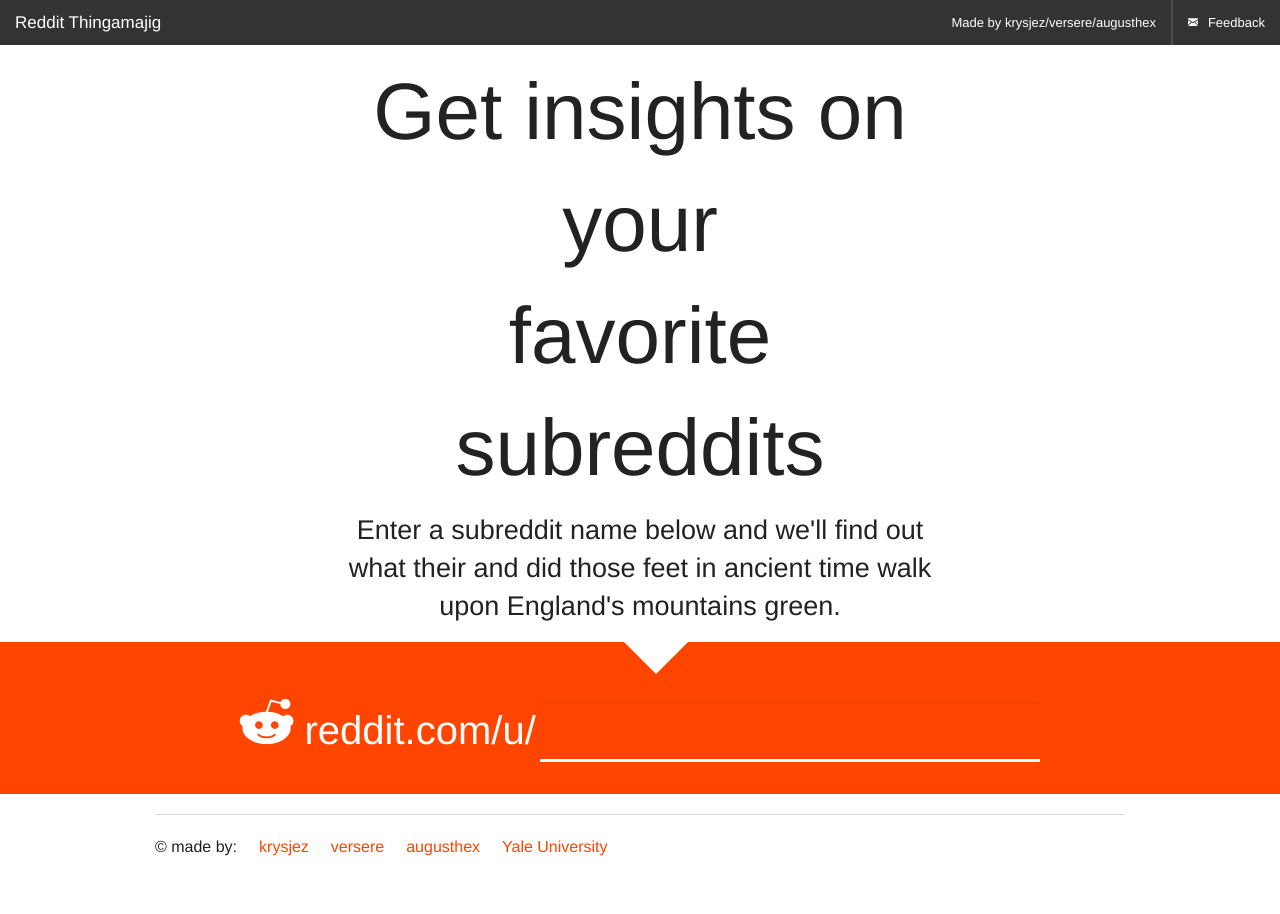
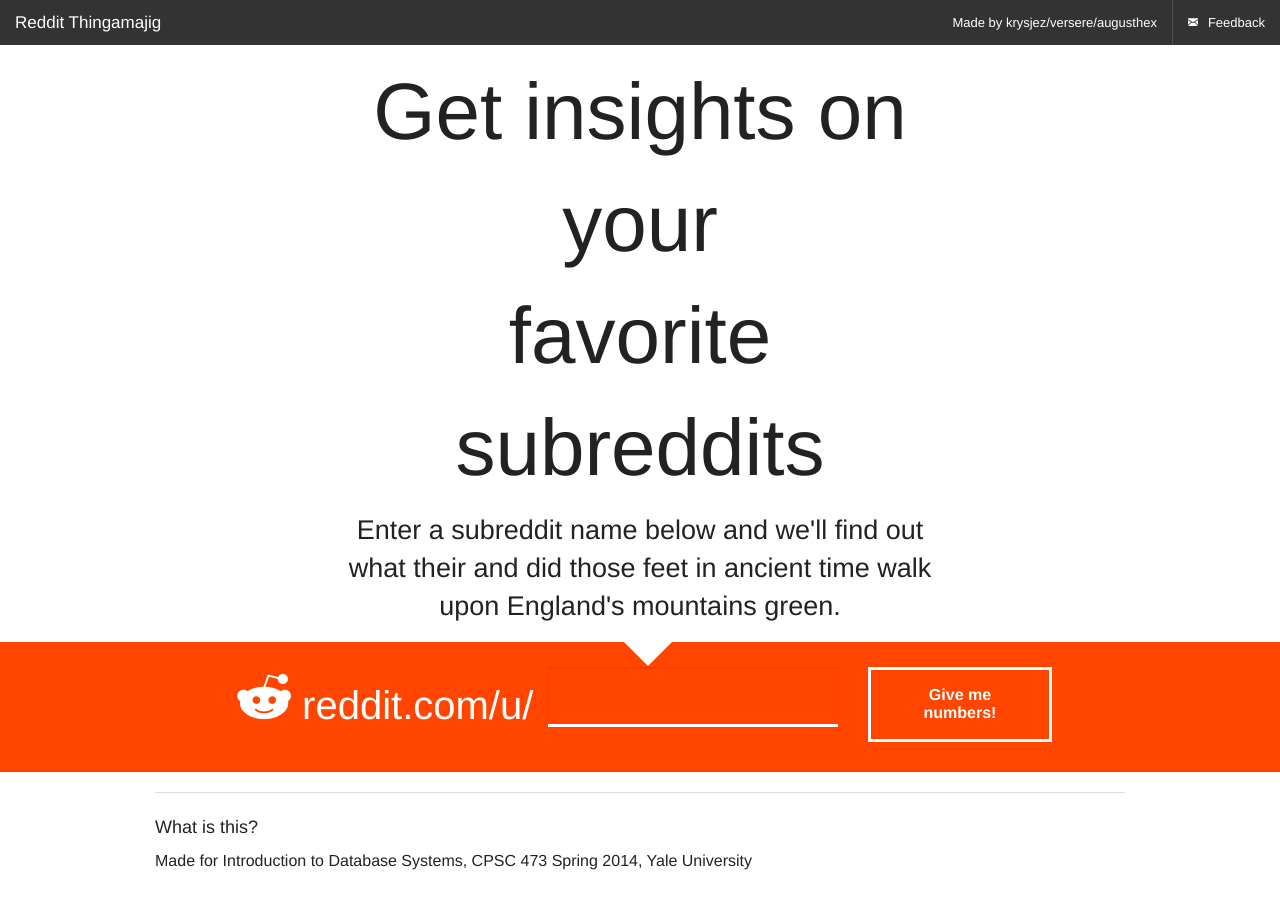
Before and after one commit to krysjez/reddit-thingamajig, a Python web app: template templates/index.html in a window 1280 px wide. Before the commit the page ends 856 px from the top, so only its background shows below. Run offline with Jinja, Linux system fonts and the light colour scheme; the template is opened without the code that fills it, so the values that code supplies are empty; some libraries are stand-ins or nearby versions.

Commit message:
damn search bar finally laid out correctly
I spent 70 minutes on this omg

```diff
--- a/templates/css/home.css
+++ b/templates/css/home.css
@@ -21,8 +21,8 @@
     top: 100%;
     left: 50%;
     margin: 0 0 0 -1em;
-    border: 2em solid transparent;
-    border-top: 2em solid white;
+    border: 1.5em solid transparent;
+    border-top: 1.5em solid white;
 }
 
 .search-bar {
@@ -30,19 +30,21 @@
 	color: white;
 	width: 100%;
 	text-align: center;
+	padding-top: 25px;
+	padding-bottom: 10px;
 }
 
-
-.search-bar .reddit-prefix {
+.reddit-prefix {
 	display: inline-block;
-	padding-top: 50px;
 	text-align: right;
 	font-size: 40px;
+	padding-right: 0;
 }
 
-.search-bar .reddit-search {
-	display: inline-block;
-	width: 500px;
+#reddit-search-button {
+	border-width: 3px;
+	border-color: white;
+	font-weight: bold;
 }
 
 .search-bar input[type="text"] {
@@ -50,7 +52,6 @@
 	font-size: 40px;
 	font-weight: bold;
 	color: white;
-	/*margin: 0;*/
 	background-color: orangered;
 	border-bottom-color: white;
 	border-width: 0 0 3px 0;
@@ -58,7 +59,6 @@
 
 .search-bar input:focus {
 	outline: none;
-	border-style: dashed;
 }
 
 .size-12 { font-size: 12px; }
--- a/templates/index.html
+++ b/templates/index.html
@@ -29,9 +29,7 @@
       <ul class="right">
         <li><a href="#">Made by krysjez/versere/augusthex</a></li>
         <li class="divider"></li>
-        <li class="divider"></li>
         <li>
-
           <a href='mailto:reddit@jessicayang.org'><i class='fi-mail' style='color:white; margin-right: 10px'></i>Feedback</a>
         </li>
       </ul>
@@ -50,22 +48,32 @@
       </div>    <!-- End Jumbo Header -->
 
       <div class='row search-bar'> <!-- search bar -->
-        <form>
           <!-- <div class='row collapse'> -->
-            <div class='reddit-prefix'>
-              <i class='fi-social-reddit size-60'></i>
-              reddit.com/u/
-            </div>
+          <div class='small-5 columns reddit-prefix'>
+            <i class='fi-social-reddit size-60'></i>
+            reddit.com/u/
+          </div>
           <!-- </div> -->
-          <div class='reddit-search'>
+          <div class='reddit-search small-3 columns'>
+            <form>
+              <input type='text' id='subreddit-input'></input>
+          </div>
+          <div class="reddit-search small-2 columns left">
+            <a href="#" class='button' id='reddit-search-button'>Give me numbers!</a>
+        </div>
 
-            <input type='text'></input>
+
+              <!-- <i class='fi-magnifying-glass size-48'></i> -->
+            </form>
           </div>
-        </form>
       </div> <!-- end search bar -->
 
       </div>
     </div> <!-- end fullwidth row -->
+
+    <div class='row'> <!-- main content row -->
+    </div> <!-- end main content row -->
+
 
     <!-- End Content -->
 
@@ -76,14 +84,9 @@
         <div class="large-12 columns"><hr>
             <div class="row">
 
-              <div class="large-6 small-12 columns">
-                  <ul class="inline-list left">
-                    <li>&copy; made by:</li>
-                    <li><a href="#">krysjez</a></li>
-                    <li><a href="#">versere</a></li>
-                    <li><a href="#">augusthex</a></li>
-                    <li><a href="#">Yale University</a></li>
-                  </ul>
+              <div class="large-8 small-12 columns">
+                  <h5>What is this?</h5>
+                  <p>Made for Introduction to Database Systems, CPSC 473 Spring 2014, Yale University</p>
               </div>
 
               <div class='large-6 columns'>
```
